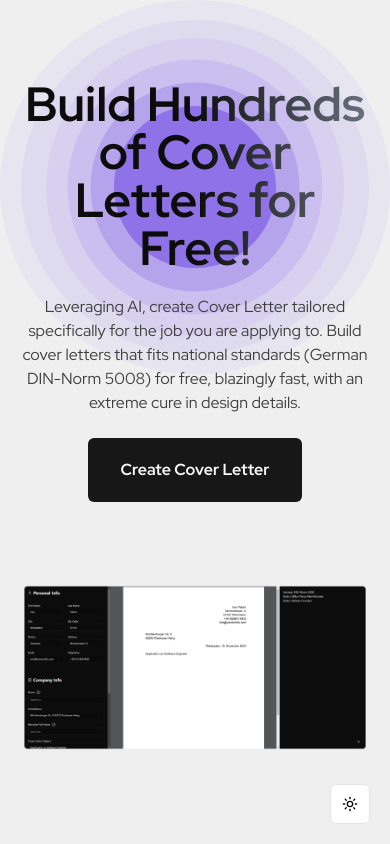
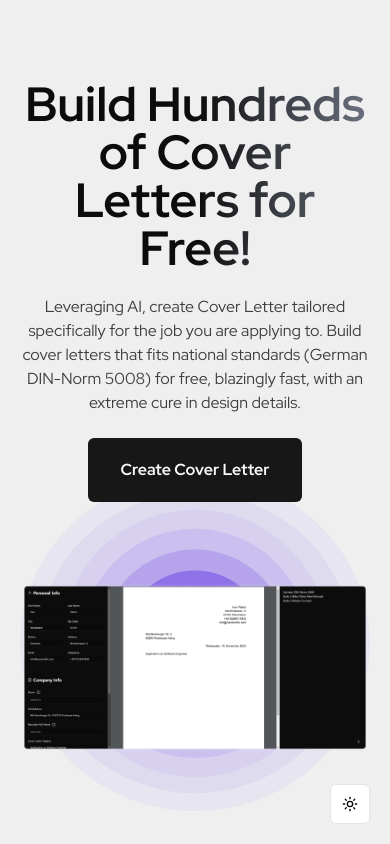
Before and after one commit to IvanSmiths/cover-letter-builder-pro, a Next.js app: page / in a window 390 px wide. Shown: the top 844 px of the page. Built offline with nearby package versions, Linux system fonts and the light colour scheme.

Commit message:
improve responsiveness

```diff
--- a/app/page.tsx
+++ b/app/page.tsx
@@ -4,16 +4,9 @@ import Main from "@/components/home/main/Main";
 
 const Home: NextPage = () => {
   return (
-    <div className="relative">
-      <img
-        className="absolute left-0 top-0 z-0 w-full"
-        src="/background.svg"
-        alt="background"
-      />
-      <div className="bg-light px-small dark:bg-dark md:px-medium lg:px-xlarge xl:px-xxlarge">
-        <Header />
-        <Main />
-      </div>
+    <div className="bg-light px-small dark:bg-dark md:px-medium lg:px-xlarge xl:px-xxlarge">
+      <Header />
+      <Main />
     </div>
   );
 };
--- a/components/home/header/Header.tsx
+++ b/components/home/header/Header.tsx
@@ -8,7 +8,7 @@ const Header = () => {
     "Build cover letters that fits national standards (German DIN-Norm 5008) for free, blazingly fast, with an extreme cure in design details.";
 
   return (
-    <header className="relative">
+    <header>
       <HeaderText title={title} paragraph={paragraph} isHero={true} />
       <HeaderImage />
     </header>
--- a/components/home/header/HeaderImage.tsx
+++ b/components/home/header/HeaderImage.tsx
@@ -1,12 +1,19 @@
 const HeaderImage = () => {
   return (
+    <div className="relative w-full">
+      <img
+        className="absolute left-1/2 top-[36%] z-0 w-full -translate-x-1/2 -translate-y-1/2 transform"
+        src="/background.svg"
+        alt="background"
+      />
       <img
         src="/dashboard.png"
         alt="cover letter builder screenshot"
         width="1584"
         height="773"
-      className="mt-large w-full border-darkSecondary dark:border-lightSecondary"
+        className="relative z-10 mt-large w-full border-darkSecondary dark:border-lightSecondary"
       />
+    </div>
   );
 };
 
--- a/components/home/header/HeaderText.tsx
+++ b/components/home/header/HeaderText.tsx
@@ -9,7 +9,7 @@ type HeaderProps = {
 const HeaderText = ({ title, paragraph, isHero }: HeaderProps) => {
   return (
     <div
-      className={`${isHero ? "px-0 pt-large md:pt-xxlarge lg:px-xlarge" : "mt-large"} align-center flex flex-col items-center gap-regular`}
+      className={`${isHero ? "px-0 pt-large md:pt-xxlarge lg:px-xlarge" : "mt-large"} align-center relative z-10 flex flex-col items-center gap-regular`}
     >
       <h1
         className={`${isHero ? "h-full bg-gradient-to-r from-dark via-dark to-gray-500 bg-clip-text text-5xl text-transparent dark:from-light dark:via-light dark:to-gray-400 md:text-7xl lg:text-8xl" : "text-6xl"} text-center font-bold`}
```
Lines whose indentation alone changed are shown as unchanged.
